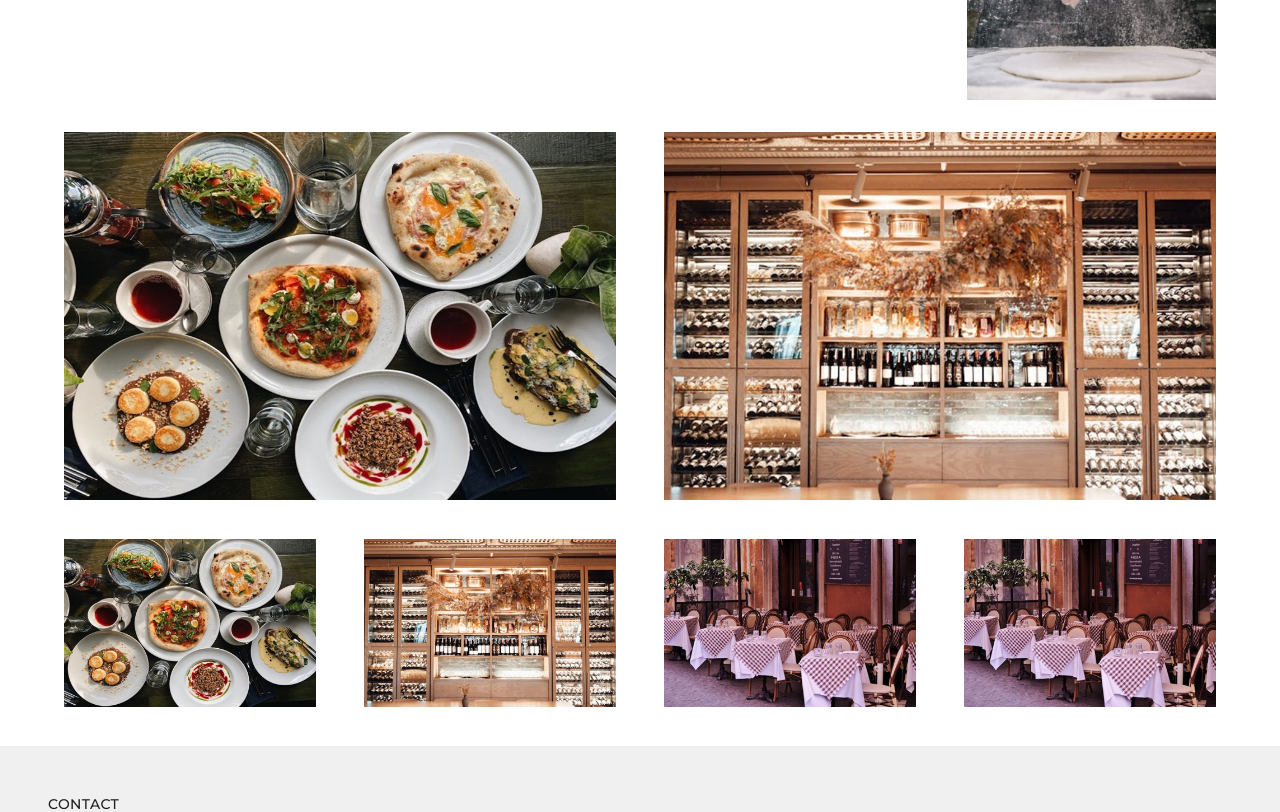
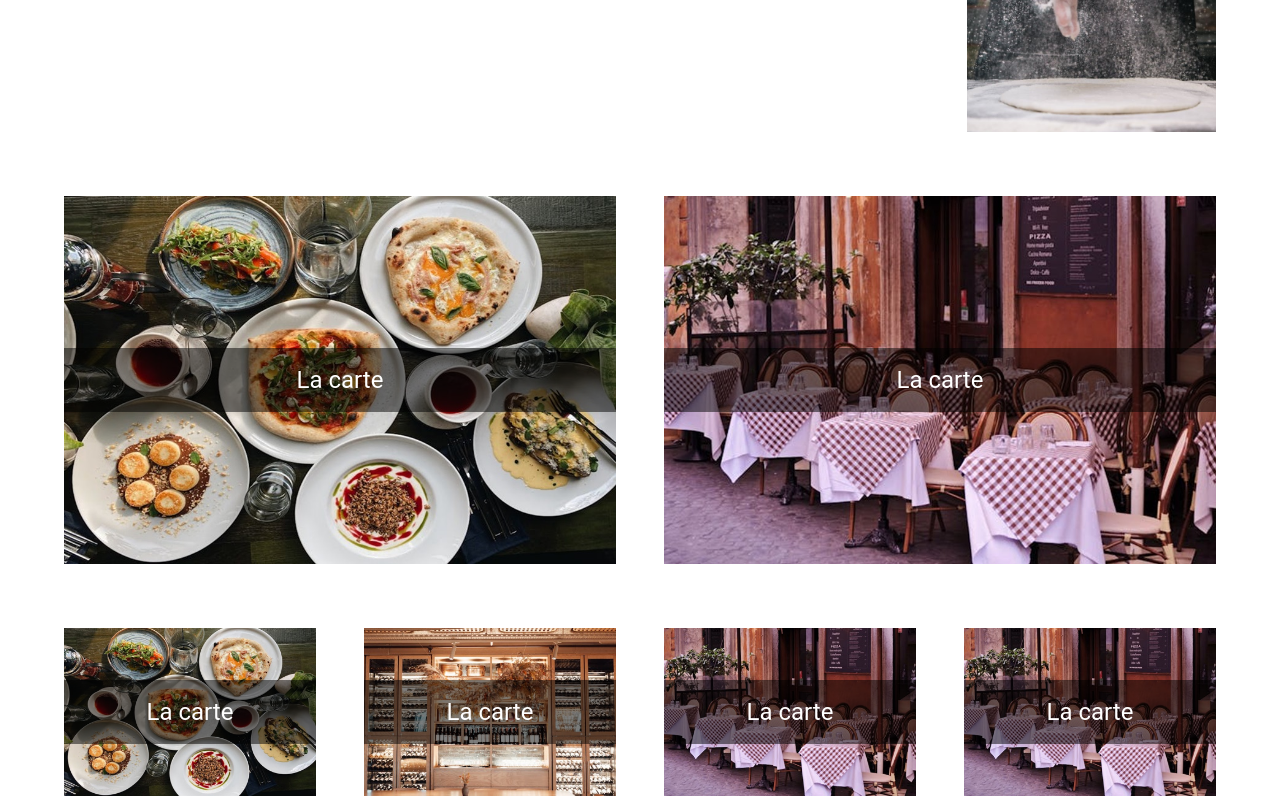
Before and after one commit to tOCHSKa/restReactTsMui, a React (Vite) app in the folder Front-ReactViteTsMUI/vite-project/: page / in a window 1280 px wide. Shown: the part 1080-1892 px from the top of the page. Built offline with nearby package versions, Linux system fonts and the light colour scheme; a web font is replaced by a local one.

Commit message:
Accueil 1.3 Grid  update

```diff
--- a/Front-ReactViteTsMUI/vite-project/src/routes/Accueil.tsx
+++ b/Front-ReactViteTsMUI/vite-project/src/routes/Accueil.tsx
@@ -34,7 +34,7 @@ const StyledBoxTitle = styled(Box)(({ theme }) => ({
     margin: '2rem 0',
     [theme.breakpoints.up('sm')]: {
         flexDirection: 'row', // flexDirection for sm and up
-        margin: '2rem 0',
+        margin: '4rem 0',
     },
 }));
 
@@ -47,18 +47,35 @@ const images = [
     { id: '6', title: 'Image 6', src: "" },
 ];
 
+
 const StyledImageGrid = styled('img')({
     width: '100%',
-    height: '100%'
+    height: 'auto',
 });
 
-const Item = styled(Box)(({ theme }) => ({
-    padding: theme.spacing(0),
+const ImageContainer = styled(Box)({
+    position: 'relative',
+    display: 'flex',
+    justifyContent: 'center',
+    alignItems: 'center',
+});
+
+const CenteredBox = styled(Box)({
+    position: 'absolute',
+    width: '100%',
+    top: '50%',
+    left: '50%',
+    transform: 'translate(-50%, -50%)',
     textAlign: 'center',
-    alignItems: 'center',
-    color: theme.palette.text.secondary,
-}));
-
+    color: 'white',
+    background: 'rgba(0, 0, 0, 0.5)', // Semi-transparent background for better text visibility
+    padding: '1rem',
+    maxWidth: '100%', // Ensure the text does not overflow
+    wordWrap: 'break-word', // Break long words
+    [theme.breakpoints.up('sm')]: {
+        maxWidth: '100%', // Adjust the width for larger screens
+    },
+});
 
 const Accueil: React.FC = () => {
     return (
@@ -85,26 +102,62 @@ const Accueil: React.FC = () => {
                 <Box sx={{ flexGrow: 1 }}>
                     <Grid container spacing={6}>
                         <Grid item xs={12} sm={12} md={6} lg={6}>
-                            <Item><StyledImageGrid src="/photo1.jpg" alt="Image 1" /></Item>
+                            <ImageContainer>
+                                <StyledImageGrid src="/photo1.jpg" alt="Image 1" />
+                                <CenteredBox>
+                                    <Typography variant="h5">La carte</Typography>
+                                    <Typography variant="body2" ></Typography>
+                                </CenteredBox>
+                            </ImageContainer>
                         </Grid>
                         <Grid item xs={12} sm={12} md={6} lg={6}>
-                            <Item><StyledImageGrid src="/photo2.jpg" alt="Image 1" /></Item>
+                            <ImageContainer>
+                                <StyledImageGrid src="/photo3.jpg" alt="Image 1" />
+                                <CenteredBox>
+                                    <Typography variant="h5">La carte</Typography>
+                                    <Typography variant="body2" ></Typography>
+                                </CenteredBox>
+                            </ImageContainer>
                         </Grid>
                     </Grid>
                 </Box>
-                <Box sx={{ flexGrow: 1, margin: '2rem 0' }}>
+                <Box sx={{ flexGrow: 1, margin: '4rem 0' }}>
                     <Grid container spacing={6}>
                         <Grid item xs={12} sm={12} md={6} lg={3}>
-                            <Item><StyledImageGrid src="/photo1.jpg" alt="Image 1" /></Item>
+                            <ImageContainer>
+                                <StyledImageGrid src="/photo1.jpg" alt="Image 1" />
+                                <CenteredBox>
+                                    <Typography variant="h5">La carte</Typography>
+                                    <Typography variant="body2" ></Typography>
+                                </CenteredBox>
+                            </ImageContainer>
                         </Grid>
                         <Grid item xs={12} sm={12} md={6} lg={3}>
-                            <Item><StyledImageGrid src="/photo2.jpg" alt="Image 1" /></Item>
+                            <ImageContainer>
+                                <StyledImageGrid src="/photo2.jpg" alt="Image 1" />
+                                <CenteredBox>
+                                    <Typography variant="h5">La carte</Typography>
+                                    <Typography variant="body2" ></Typography>
+                                </CenteredBox>
+                            </ImageContainer>
                         </Grid>
                         <Grid item xs={12} sm={12} md={6} lg={3}>
-                            <Item><StyledImageGrid src="/photo3.jpg" alt="Image 1" /></Item>
+                            <ImageContainer>
+                                <StyledImageGrid src="/photo3.jpg" alt="Image 1" />
+                                <CenteredBox>
+                                    <Typography variant="h5">La carte</Typography>
+                                    <Typography variant="body2" ></Typography>
+                                </CenteredBox>
+                            </ImageContainer>
                         </Grid>
                         <Grid item xs={12} sm={12} md={6} lg={3}>
-                            <Item><StyledImageGrid src="/photo3.jpg" alt="Image 1" /></Item>
+                            <ImageContainer>
+                                <StyledImageGrid src="/photo3.jpg" alt="Image 1" />
+                                <CenteredBox>
+                                    <Typography variant="h5">La carte</Typography>
+                                    <Typography variant="body2" ></Typography>
+                                </CenteredBox>
+                            </ImageContainer>
                         </Grid>
                     </Grid>
                 </Box>
```
